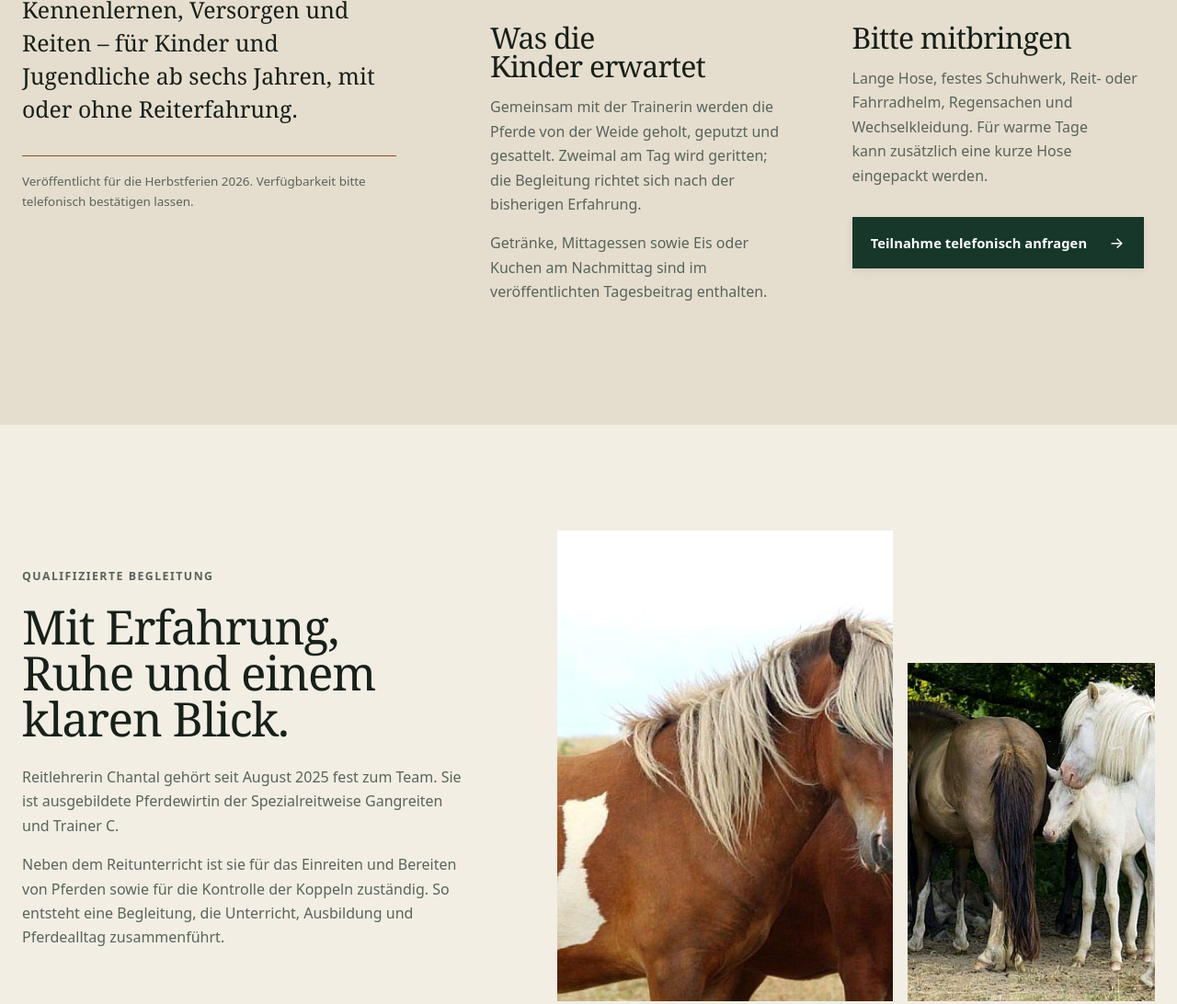
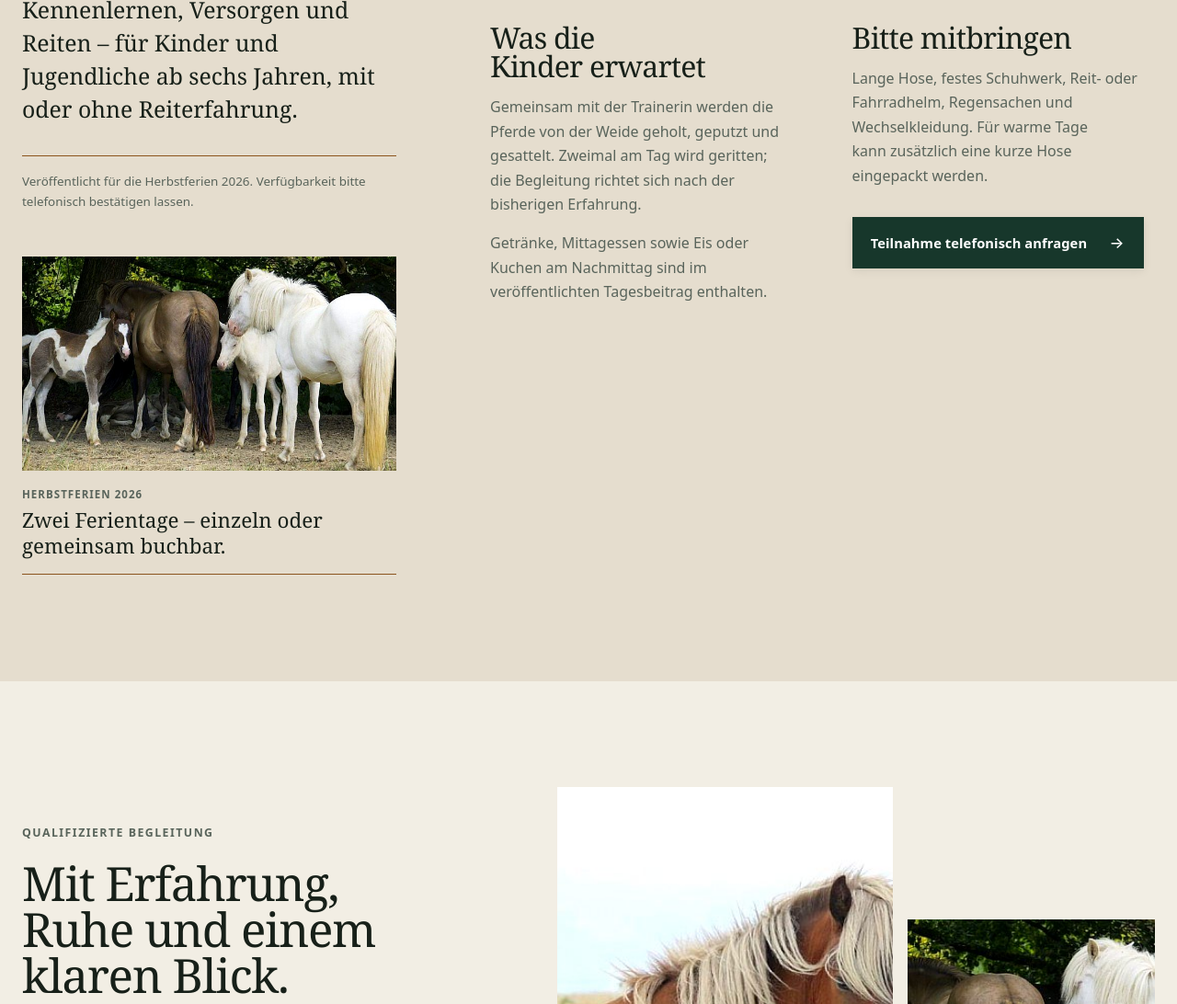
Before and after one commit to hapo3005/jungenwaldmuehle_neu, an Eleventy site: page src/reitschule.njk in a window 1280 px wide. Shown: the part 1250-2342 px from the top of the page at 92% size. Built offline with nearby package versions, Linux system fonts and the light colour scheme; Eleventy itself is replaced by a stand-in of ours; files that its build step writes are made by us from their sources.

Commit message:
Terminmotiv synchronisieren: src/reitschule.njk

```diff
--- a/src/reitschule.njk
+++ b/src/reitschule.njk
@@ -61,6 +61,21 @@ imageH: 466
           telefonisch bestätigen lassen.
         </p>
       </div>
+
+      <figure class="event-visual">
+        <img
+          src="assets/images/horse-family.jpg"
+          alt="Islandpferde und Fohlen unter Bäumen an der Jungenwaldmühle"
+          width="700"
+          height="394"
+          loading="lazy"
+          decoding="async"
+        />
+        <figcaption>
+          <span>Herbstferien 2026</span>
+          <strong>Zwei Ferientage – einzeln oder gemeinsam buchbar.</strong>
+        </figcaption>
+      </figure>
 
       <article class="event-panel">
         <div class="event-dates" aria-label="Termine am 12. und 14. Oktober 2026">
```
